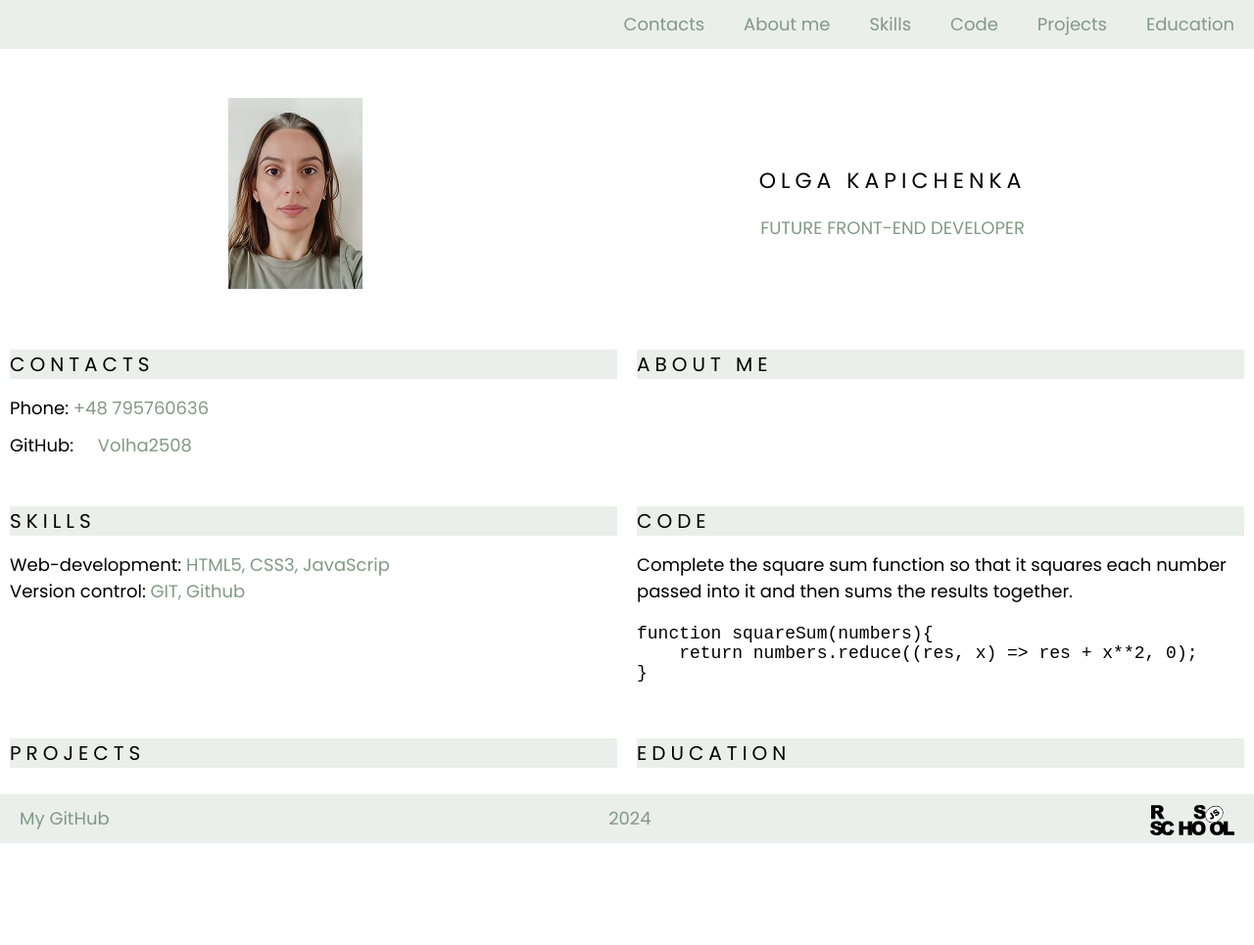
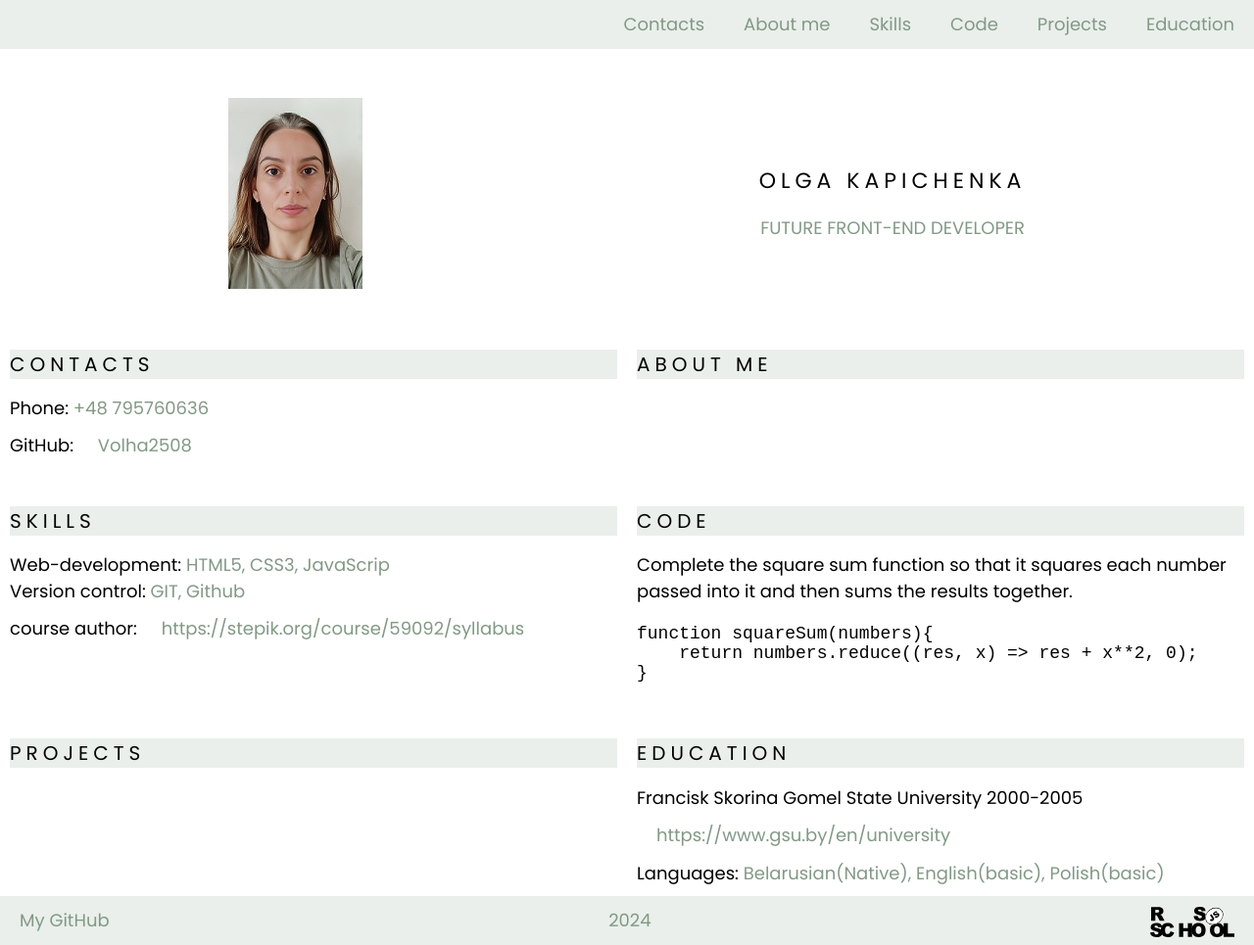
Before and after one commit to Volha2508/rsschool-cv, a plain HTML site: page index.html in a window 1280 px wide. Shown: the whole page at 98% size. Before the commit the page ends 861 px from the top, so only its background shows below. Drawn offline with Linux system fonts and the light colour scheme.

Commit message:
feat: Education done

```diff
--- a/index.html
+++ b/index.html
@@ -68,6 +68,9 @@
                             <li class="nav-item">Version control:
                                 <div class="section-text">GIT, Github</div>
                             </li>
+                            <li class="nav-item">course author:
+                                <a href="https://stepik.org/course/59092/syllabus" class="nav-link">https://stepik.org/course/59092/syllabus</a>
+                            </li>
                         </ul>
                     </nav>
                 </section>
@@ -93,6 +96,14 @@ function squareSum(numbers){
                     <h2 class="section-title">
                         Education
                     </h2>
+                    <ul class="main-nav-list">
+                        <li class="nav-item">Francisk Skorina Gomel State University 2000-2005
+                            <a href="https://www.gsu.by/en/university" class="nav-link">https://www.gsu.by/en/university</a>
+                        </li>
+                        <li class="nav-item">Languages:
+                            <div class="section-text">Belarusian(Native), English(basic), Polish(basic)</div>
+                        </li>
+                    </ul>
                 </section>
 
         </div>
```
